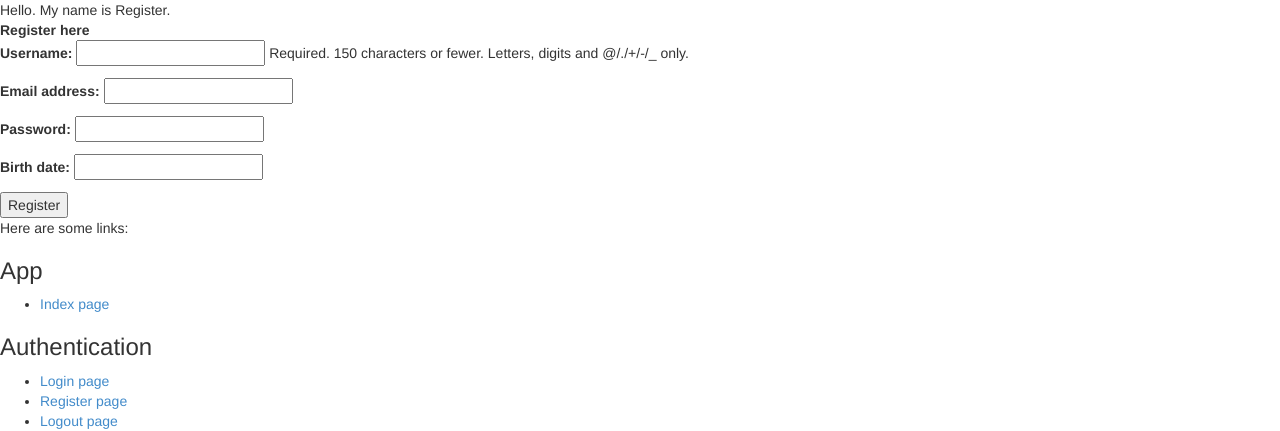
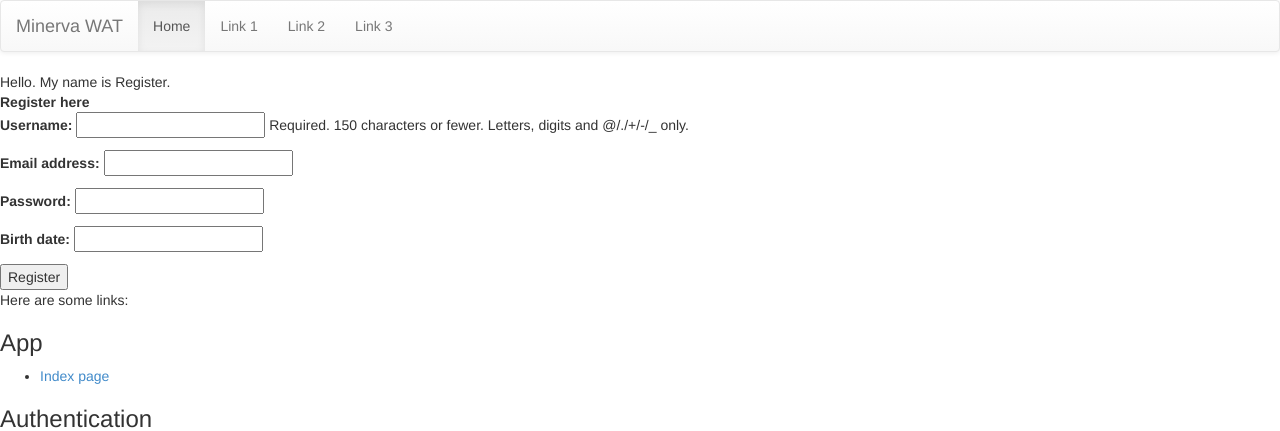
Before and after one commit to shidlovsky/minerva, a Django app: page /auth/register/ in a window 1280 px wide. Shown: the top 431 px of the page. Run offline with Django 3.2, Linux system fonts and the light colour scheme; some libraries are stand-ins or nearby versions.

Commit message:
FEATURE: front-end navigation

```diff
--- a/minerva/templates/base.html
+++ b/minerva/templates/base.html
@@ -5,17 +5,45 @@
     <head>
         <title>{% block title %}Project Title{% endblock %}</title>
 
+		<meta name="viewport" content="width=device-width, initial-scale=1">
+
 		<link href="{% static 'css/bootstrap.css' %}" rel="stylesheet" media="screen">
 		<link href="{% static 'css/bootstrap-theme.css' %}" rel="stylesheet">
 
 		<link href="{% static 'css/styles.css' %}" rel="stylesheet">
 
 		<script type="text/javascript" src="{% static 'js/jquery-2.1.0.js' %}"></script>
-		<script type="text/javascript" src="{% static 'js/bootstrap.js' %}"></script>
+		<script type="text/javascript" src="{% static 'js/bootstrap.min.js' %}"></script>
     </head>
 
     <body>
         <div>
+			<nav class="navbar navbar-default" role="navigation">
+			  <div class="container-fluid">
+			    <!-- Brand and toggle get grouped for better mobile display -->
+			    <div class="navbar-header">
+			      <button type="button" class="navbar-toggle" data-toggle="collapse" data-target=".navbar-collapse">
+			        <span class="sr-only">Toggle navigation</span>
+			        <span class="icon-bar"></span>
+			        <span class="icon-bar"></span>
+			        <span class="icon-bar"></span>
+			      </button>
+			      <a class="navbar-brand" href="#">Minerva WAT</a>
+			    </div>
+
+			    <!-- Collect the nav links, forms, and other content for toggling -->
+			    <div class="collapse navbar-collapse">
+			      <ul class="nav navbar-nav">
+			        <li class="active"><a href="#">Home</a></li>
+			        <li><a href="#">Link 1</a></li>
+			        <li><a href="#">Link 2</a></li>
+			        <li><a href="#">Link 3</a></li>
+			      </ul>
+			    </div>
+			  </div>
+			</nav>
+
+
             {% block body_block %}Body block{% endblock %}
         </div>
 
```
